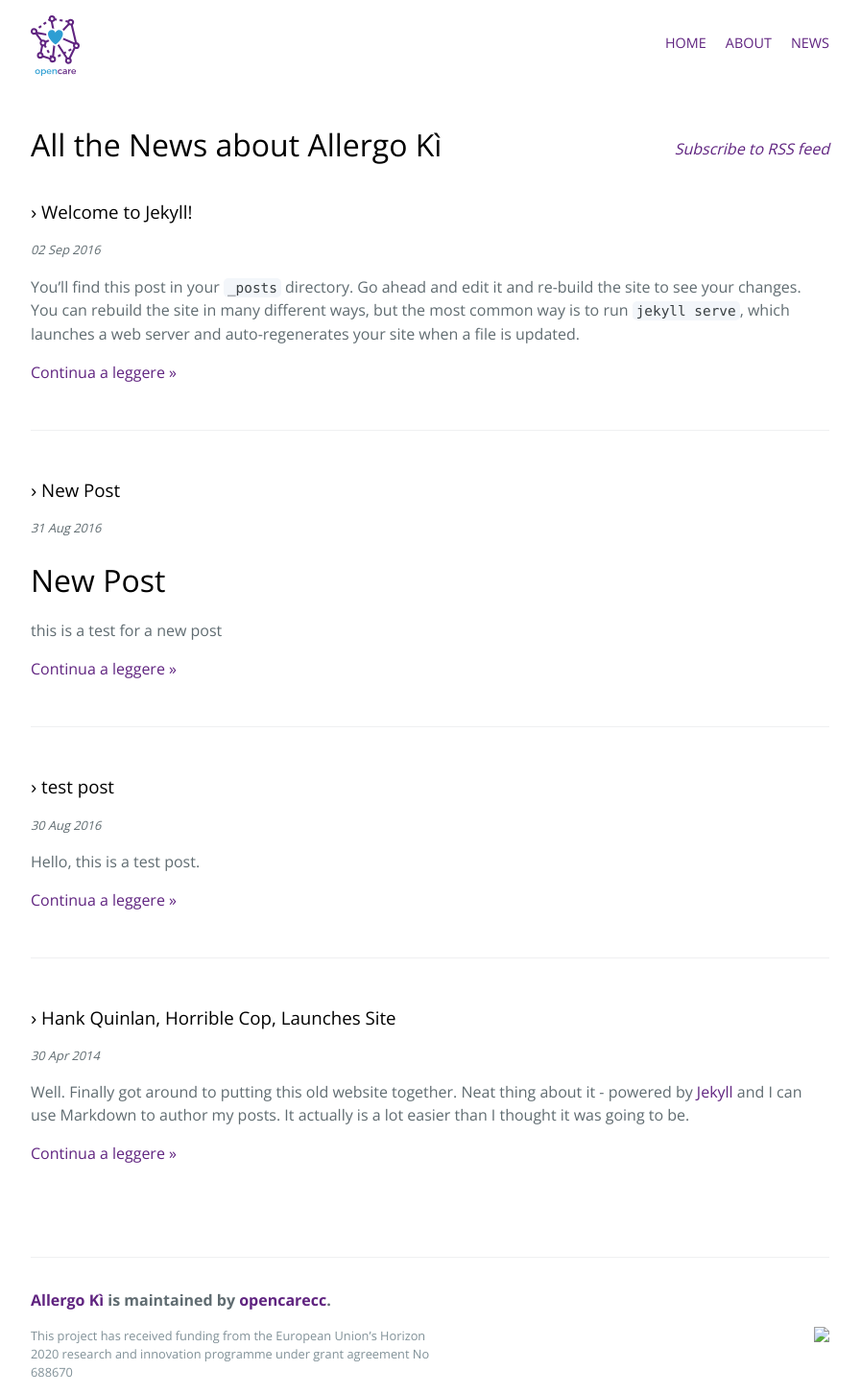
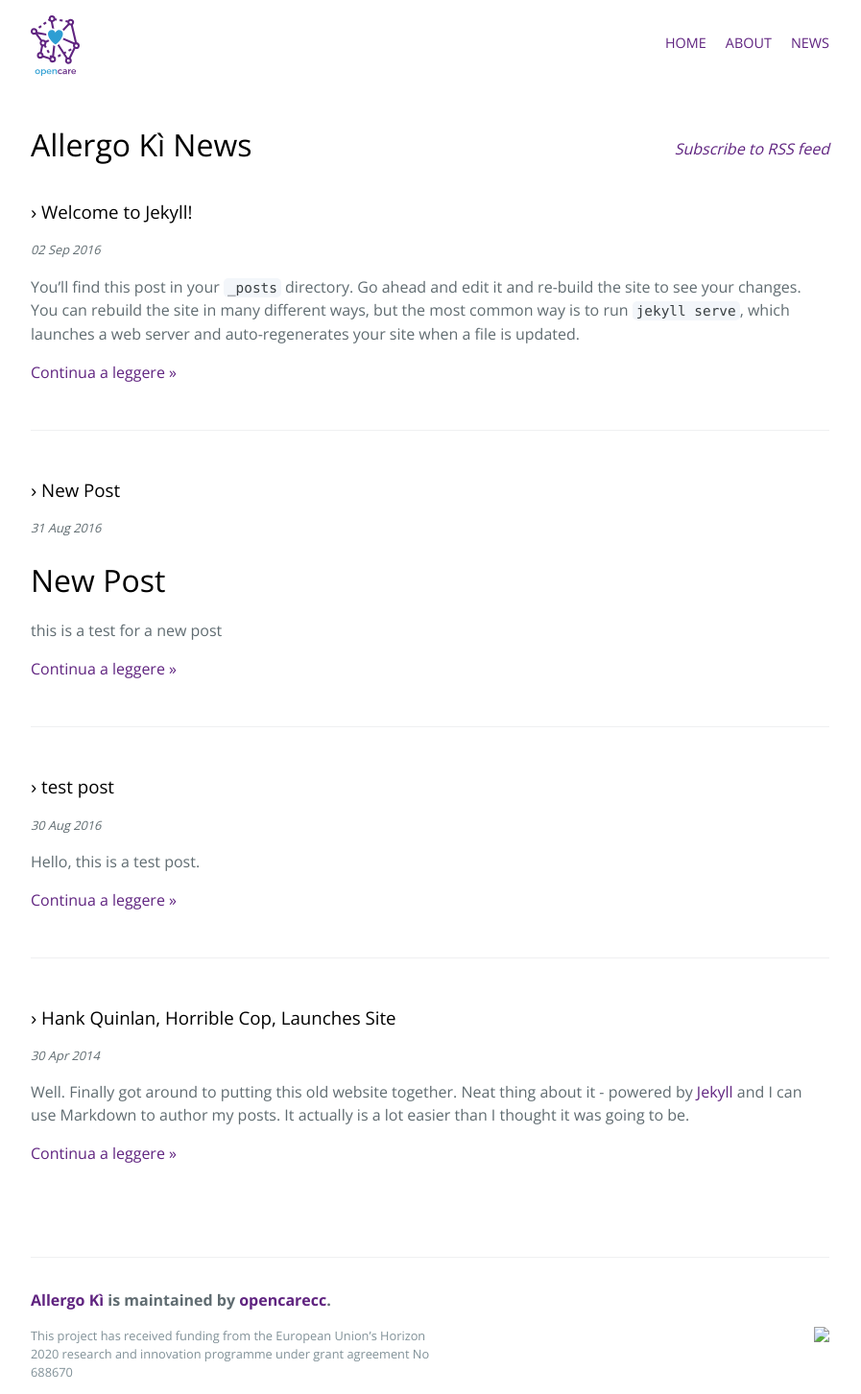
Before and after one commit to opencarecc/allergoki, a Jekyll site: the page built from blog/index.html, in a window 1280 px wide. Shown: the whole page at 96% size, without its empty margins (192-1089 px from the left). Built offline with Jekyll 4.4.1, drawn with Linux system fonts in a browser that asks for light colours; the list of posts is cut into pages by our own code.

Commit message:
translation

```diff
--- a/blog/index.html
+++ b/blog/index.html
@@ -1,6 +1,6 @@
 ---
 layout: default
-title: All the News about Allergo Kì
+title: Allergo Kì News
 ---
 
 	<h1 style="float:left;">{{ page.title }}</h1>
```
